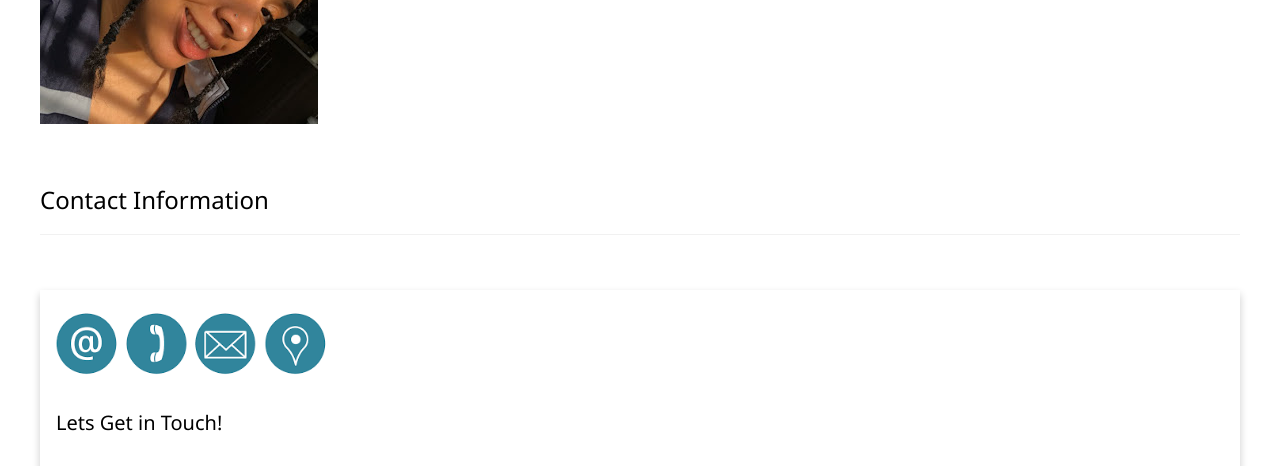
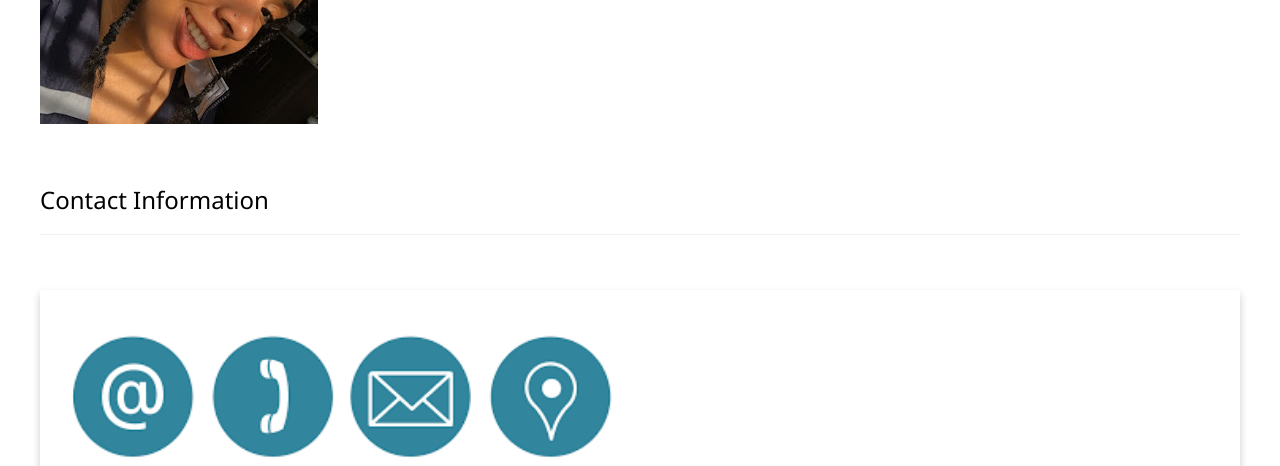
Before and after one commit to KiahnaC/UpdatedPortfolio-, a plain HTML site: page index.html in a window 1280 px wide. Shown: the part 1712-2178 px from the top of the page. Drawn offline with nearby package versions, Linux system fonts and the light colour scheme.

Commit message:
commit to main

```diff
--- a/index.html
+++ b/index.html
@@ -84,7 +84,7 @@
     <br>
     <br>
     <div class="card">
-  <img class="contactimg" src="contactimg.png" style="width: 25%" style="height: 25vh">
+  <img class="contactimg" src="contactimg.png" style="width: 50%" style="height: 50vh">
   <div class="container">
     <h4>Lets Get in Touch!</h4>
     <br>
```
